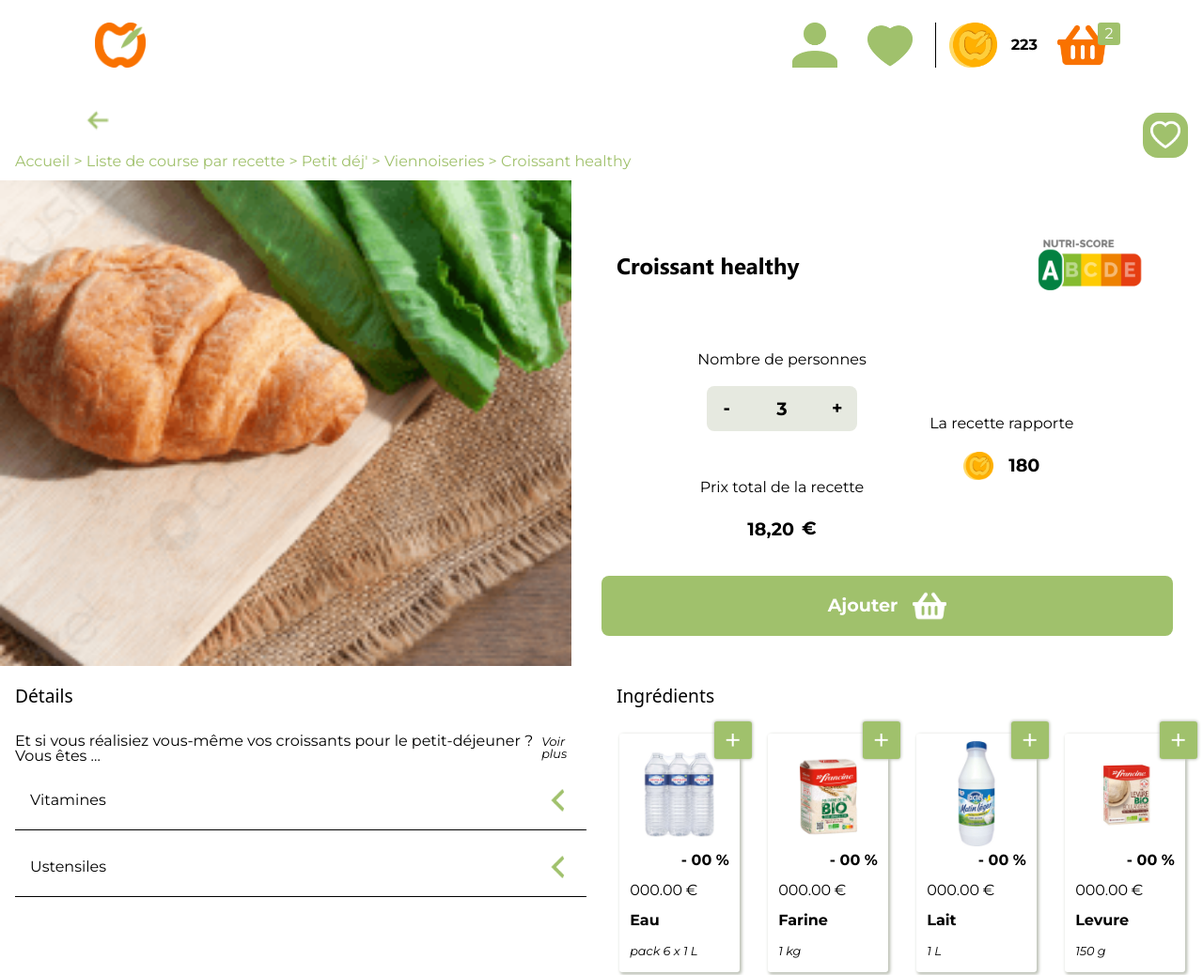
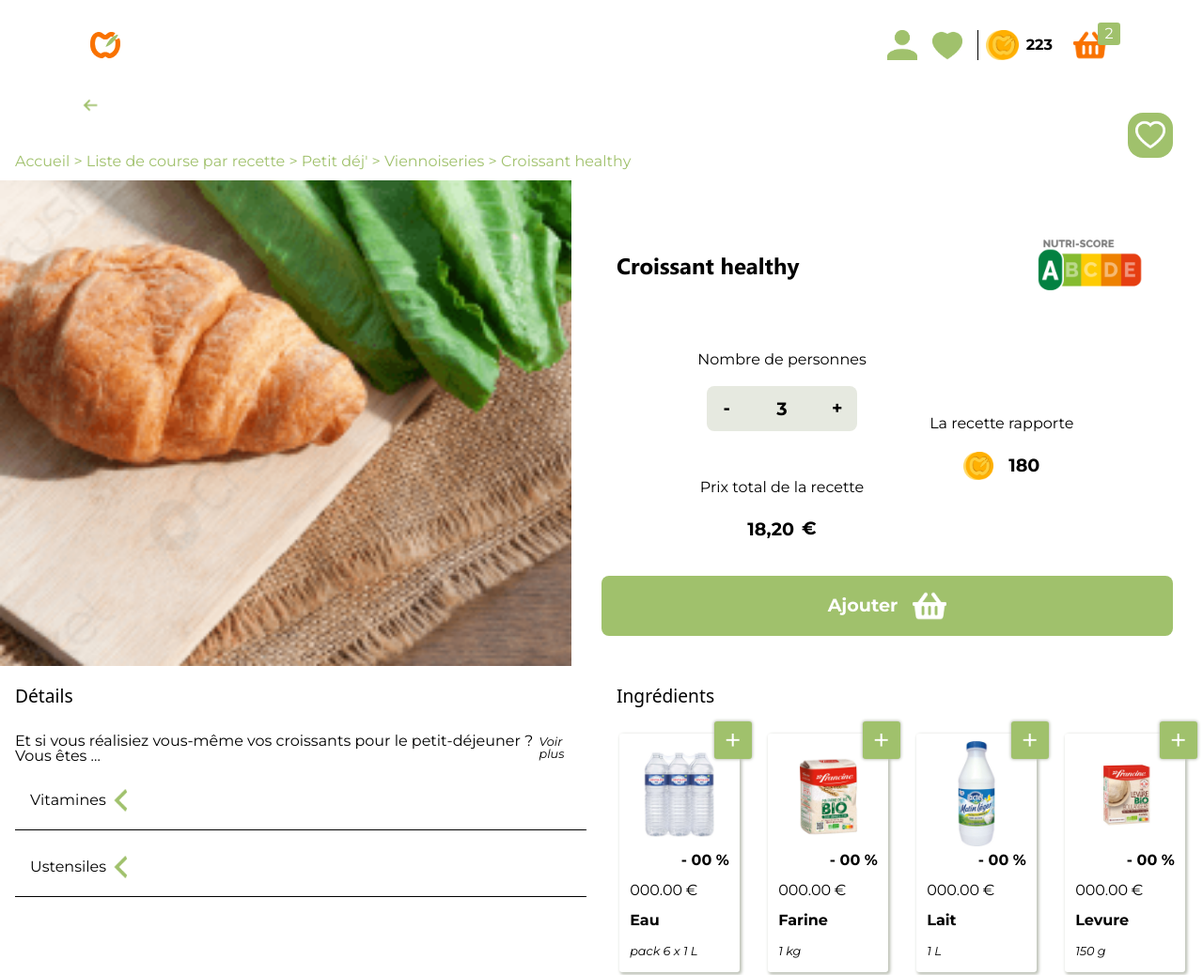
Before and after one commit to oc2r/yapple, a plain HTML site: page index.html in a window 1280 px wide. Shown: the top 1038 px of the page at 94% size. Drawn offline with Linux system fonts and the light colour scheme.

Commit message:
dernere modif

```diff
--- a/fiche-recette-index.css
+++ b/fiche-recette-index.css
@@ -182,6 +182,7 @@ header{
 }
 
 .header-principal,.header-principal-logo{
+    display: flex;
     justify-content: space-between;
 }
 
@@ -252,8 +253,8 @@ header{
 
 .retour-img{
     position: absolute;
-    top:1.5rem;
-    height: 3rem;
+    top:1rem;
+    height: 2rem;
     background-color: #fff;
     border-radius: 1rem;
 }
@@ -319,8 +320,8 @@ main{
     align-items: center;
     width: 2rem;
     height: 2rem;
-    top: 9.5rem;
-    left: calc(100% - 4rem);
+    top: 7.5rem;
+    left: calc(100% - 5rem);
     border-radius: 1rem;
     /* box-shadow: 0rem 0rem 0.2rem 0.05rem #bec2b7; */
     background-color: #A0C16C;
@@ -481,24 +482,16 @@ main{
     contain: content;
 }
 
-/* .recette-descriptif-description-voir-plus{
-    border: 1px solid #000;
-    position: absolute;
-    top: 2.7rem;
-    right: 1rem;
-    width: 6rem;
-    padding:0.2rem;
-    text-decoration: underline;
-    box-shadow: 0rem 0rem 0.5rem 0.2rem #fff;
-    background-color: #fff;
-} */
-
-/* .recette-descriptif-description:active{
-    height: 10rem;
-} */
+.voir-plus{
+    padding: 0.2rem;
+}
 
 .recette-descriptif-menu-deroulant{
+    display: flex;
+    align-items: center;
+    justify-content: space-between;
     padding: 1rem 1rem 1rem 1rem;
+    max-width: 100%;
     min-height: 1.5rem;
     border-bottom: 1px solid #000;
     position:relative;
@@ -804,8 +797,8 @@ footer{
         max-height: 10rem;
     }
     .header-principal img{
-        min-width: 4rem;
-        min-height: 3rem;
+        min-width: 2rem;
+        min-height: 2rem;
     }
 
     .ingredient-card-conteneur{
--- a/index.html
+++ b/index.html
@@ -149,7 +149,7 @@
                 <div class="recette-descriptif">
                     <h2>Détails</h2>
                     <details class="recette-descriptif-description">
-                        <summary>Et si vous réalisiez vous-même vos croissants pour le petit-déjeuner ? Vous êtes ... <span>Voir plus</span> </summary>au régime ? Pas de panique, ces croissants légers sans matière grasse sont faits pour vous. Croustillants, moelleux et diététiques, ils sont un régal pour nos papilles. Sans beurre, vous pouvez enfin vous faire plaisir au réveil. C'est une bonne raison de se lever, n'est-ce pas ? Vous allez faire des heureux autour de vous, alors lancez-vous dans cette recette de croissants !
+                        <summary>Et si vous réalisiez vous-même vos croissants pour le petit-déjeuner ? Vous êtes ... <span class='voir-plus'>Voir plus</span> </summary>au régime ? Pas de panique, ces croissants légers sans matière grasse sont faits pour vous. Croustillants, moelleux et diététiques, ils sont un régal pour nos papilles. Sans beurre, vous pouvez enfin vous faire plaisir au réveil. C'est une bonne raison de se lever, n'est-ce pas ? Vous allez faire des heureux autour de vous, alors lancez-vous dans cette recette de croissants !
                     </details>
                     <details class="recette-descriptif-menu-deroulant">
                         <summary>
@@ -304,7 +304,7 @@
             <div class="ajout-panier-info">
                 <p>Prix de la recette :</p>
                 <div class="ajout-panier-info-prix">
-                    <p><em>000.00</em></p>
+                    <p><em>18.20</em></p>
                     <p><em>€</em></p>
                 </div>
             </div>
```
